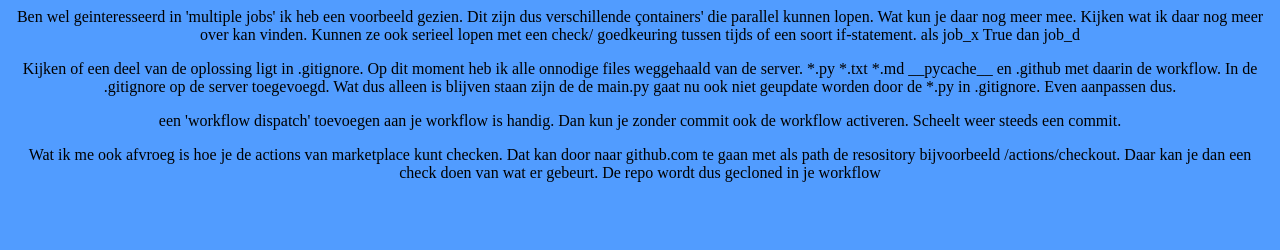
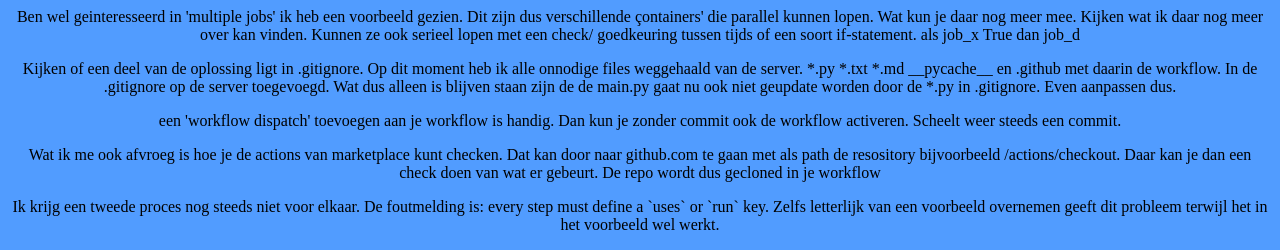
Before and after one commit to hwk246/cd, a Flask app: page /about/ in a window 1280 px wide. Shown: the part 682-932 px from the top of the page. Before the commit the page ends 864 px from the top, so only its background shows below. Run offline with Flask 2, Linux system fonts and the light colour scheme.

Commit message:
try again

```diff
--- a/templates/about.html
+++ b/templates/about.html
@@ -56,5 +56,10 @@ commit ook de workflow activeren. Scheelt weer steeds een commit.
   /actions/checkout. Daar kan je dan een check doen van wat er gebeurt. De repo
   wordt dus gecloned in je workflow
 </p>
+<p>
+  Ik krijg een tweede proces nog steeds niet voor elkaar. De foutmelding is:
+  every step must define a `uses` or `run` key. Zelfs letterlijk van een
+  voorbeeld overnemen geeft dit probleem terwijl het in het voorbeeld wel werkt.
+</p>
 
 {% endblock content %}
```
Also changed, not shown: .github/workflows/testing.yml.
